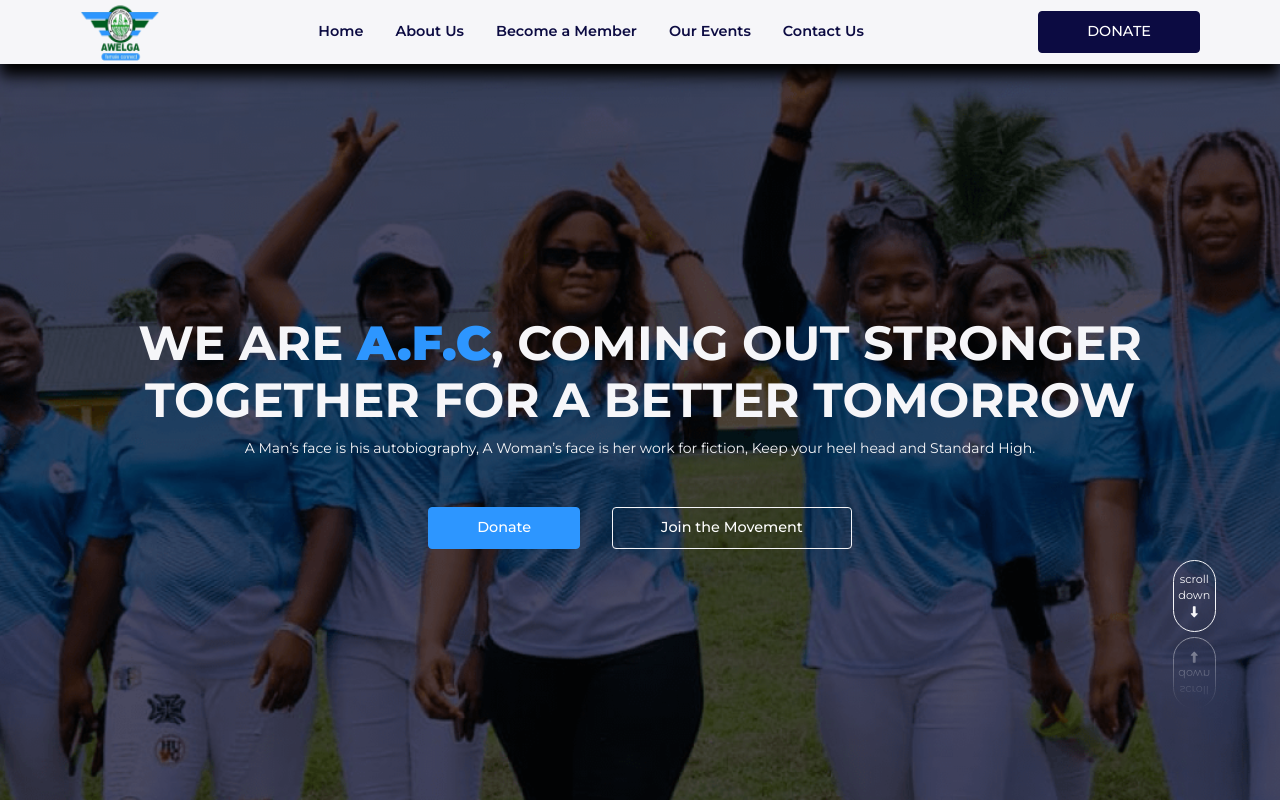
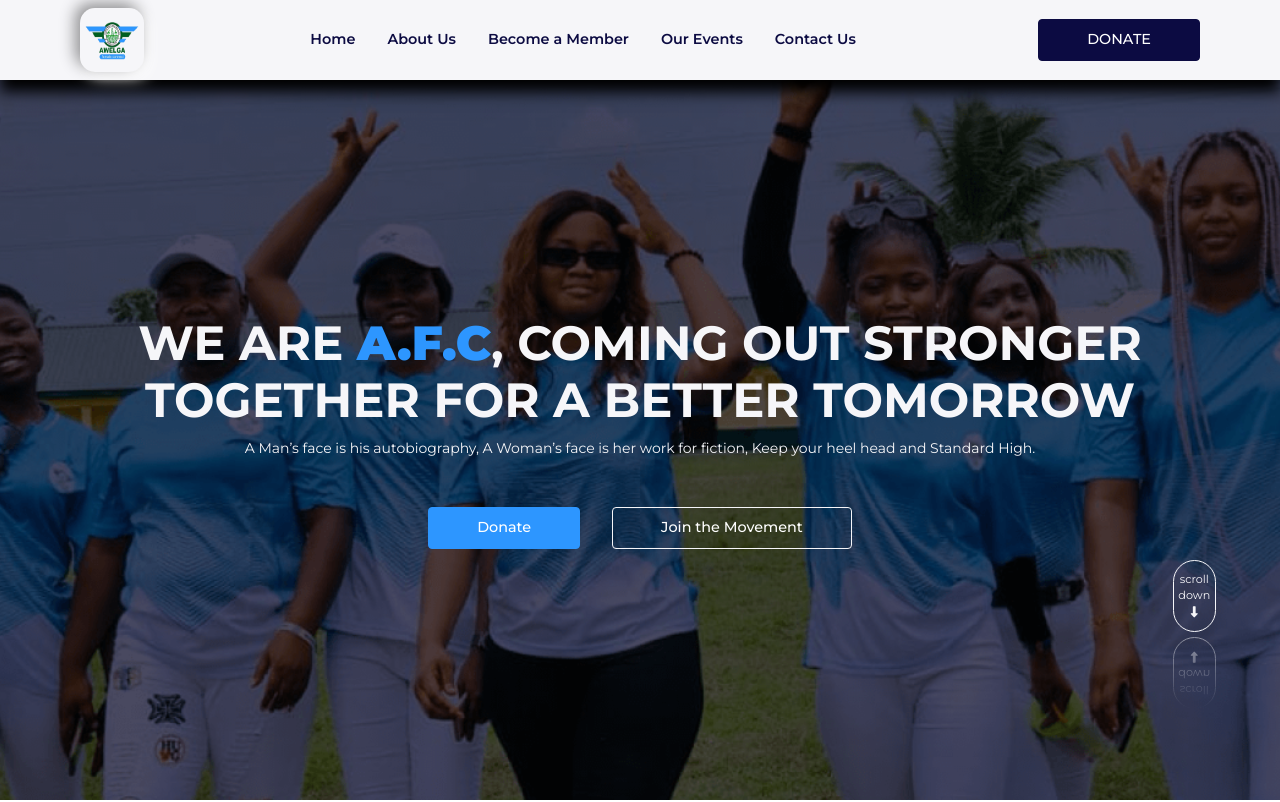
Before and after one commit to buezrico/afc, a Next.js app: page / in a window 1280 px wide. Shown: the top 802 px of the page. Built offline with nearby package versions, Linux system fonts and the light colour scheme.

Commit message:
styled the nav logo

```diff
--- a/components/Navbar.js
+++ b/components/Navbar.js
@@ -74,14 +74,16 @@ const Navbar = () => {
       <div className="inner">
         <Link href="/">
           <div className="navbar-brand">
-            <Image
-              src="/imgs/afclogo.png"
-              width="100%"
-              height="100%"
-              layout="responsive"
-              unoptimized
-              alt="brand-logo"
-            />
+            <div className="img">
+              <Image
+                src="/imgs/afclogo.png"
+                width={50}
+                height={50}
+                layout="responsive"
+                // unoptimized
+                alt="brand-logo"
+              />
+            </div>
           </div>
         </Link>
 
--- a/styles/components.scss
+++ b/styles/components.scss
@@ -35,12 +35,24 @@
     justify-content: space-between;
     padding: 0 5rem;
     width: 100%;
-    height: 4rem;
+    height: 5rem;
+    background-color: $light;
 
     .navbar-brand {
-      width: 5rem;
-      padding: 0;
+      width: 4rem;
       cursor: pointer;
+      background: $light;
+
+      .img {
+        border-radius: 15px;
+        background: $light;
+        box-shadow: -5px -5px 15px #919193, 5px 5px 15px #ffffff;
+        padding: 0.3rem;
+
+        &:hover {
+          background-color: rgb(255, 255, 255);
+        }
+      }
     }
 
     ul {
@@ -66,7 +78,7 @@
       display: none;
       .menu-btn {
         position: fixed;
-        top: 1%;
+        top: 2%;
         right: 5%;
         // border-radius: 15px;
         border-radius: 42% 56% 72% 28% / 42% 42% 56% 48%;
```
